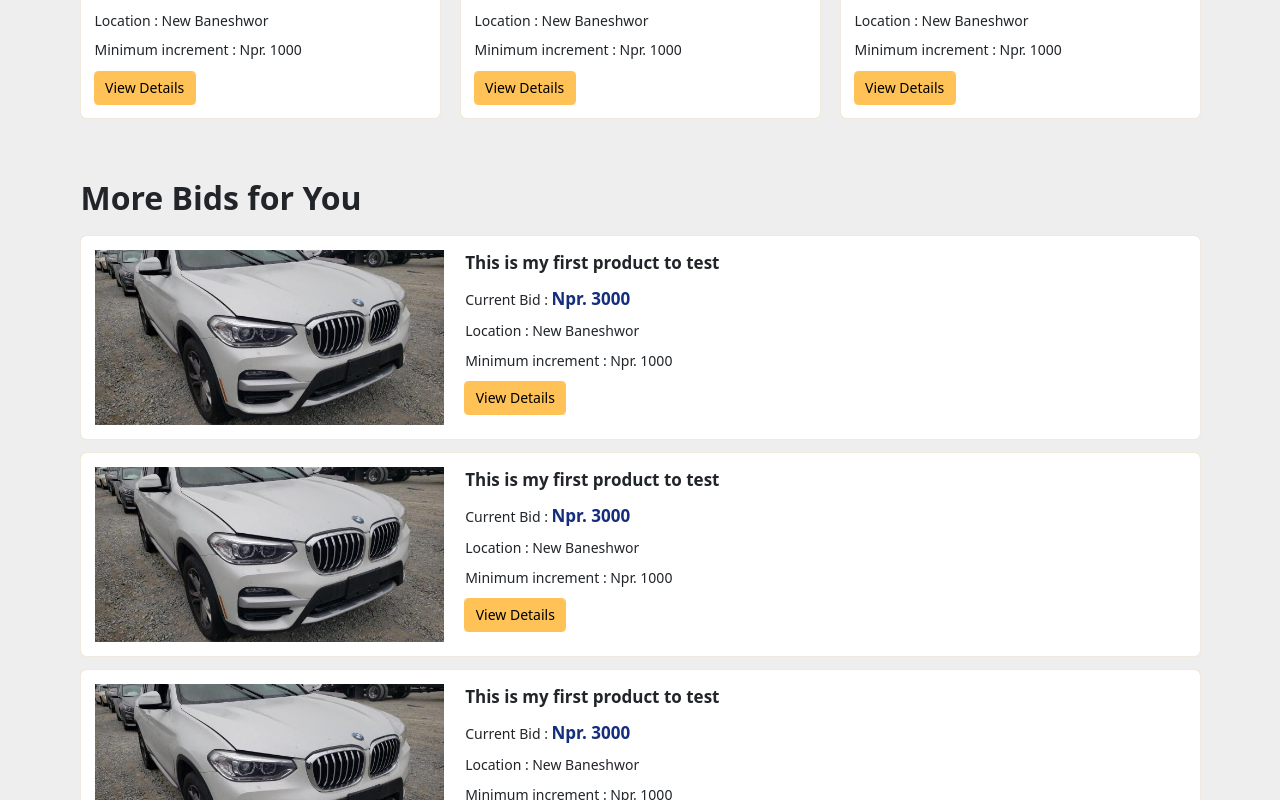
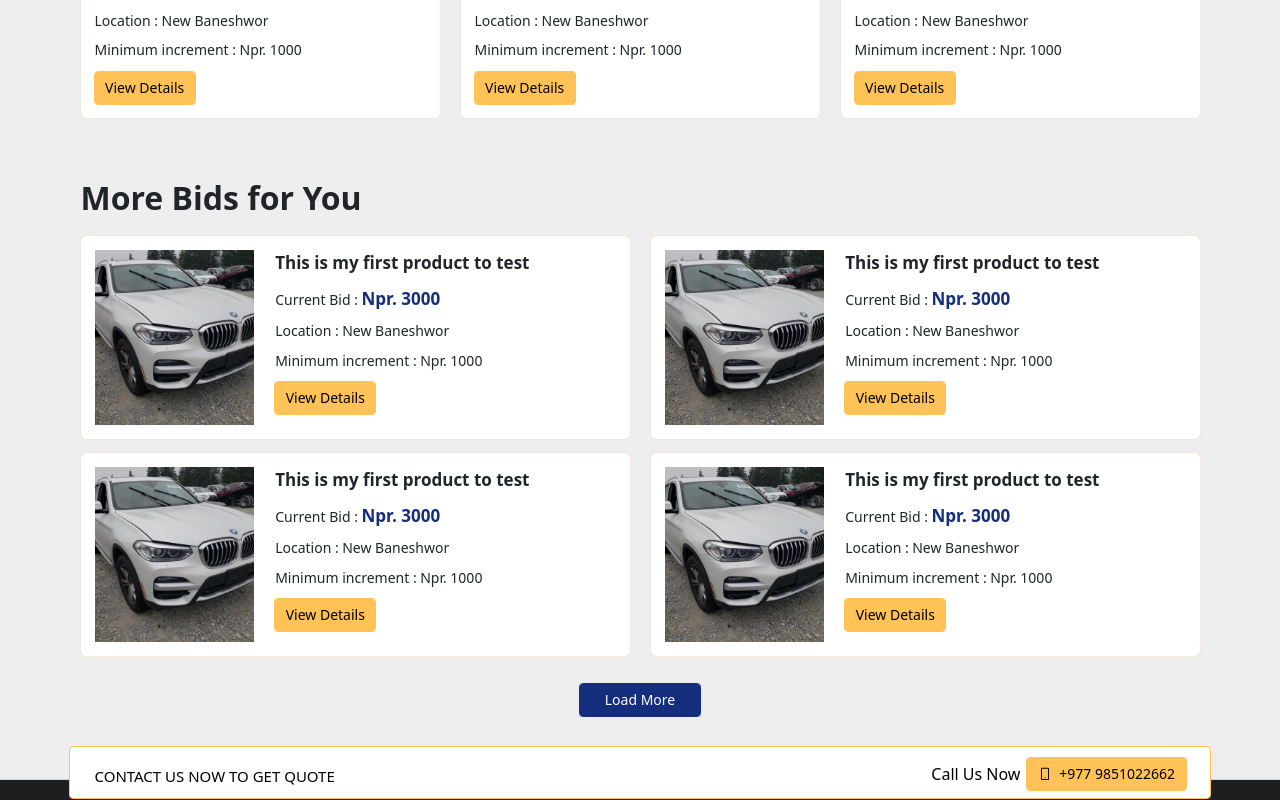
Before and after one commit to webTRON2021/bidding--frontend, a React (Create React App) app: page / in a window 1280 px wide. Shown: the part 780-1580 px from the top of the page. Built offline with nearby package versions, Linux system fonts and the light colour scheme.

Commit message:
fix : revamp home

```diff
--- a/src/UI/pages/Home.tsx
+++ b/src/UI/pages/Home.tsx
@@ -13,10 +13,16 @@ export default () => {
         <div className="pt-5">
           <Heading text="More Bids for You" />
           <div className="pt-3"></div>
-          {[1, 1, 1, 1].map((item, index) => {
-            return <CardTwo />;
-          })}
-          <div className="pt-2 d-flex justify-content-center">
+          <div className="row">
+            {[1, 1, 1, 1].map((item, index) => {
+              return (
+                <div className="col-md-6 col-12">
+                  <CardTwo />
+                </div>
+              )
+            })}
+          </div>
+          <div className="pt-3 d-flex justify-content-center">
             <Button variant="secondary" className="p-5" useFor="pagination">
               Load More
             </Button>
```
